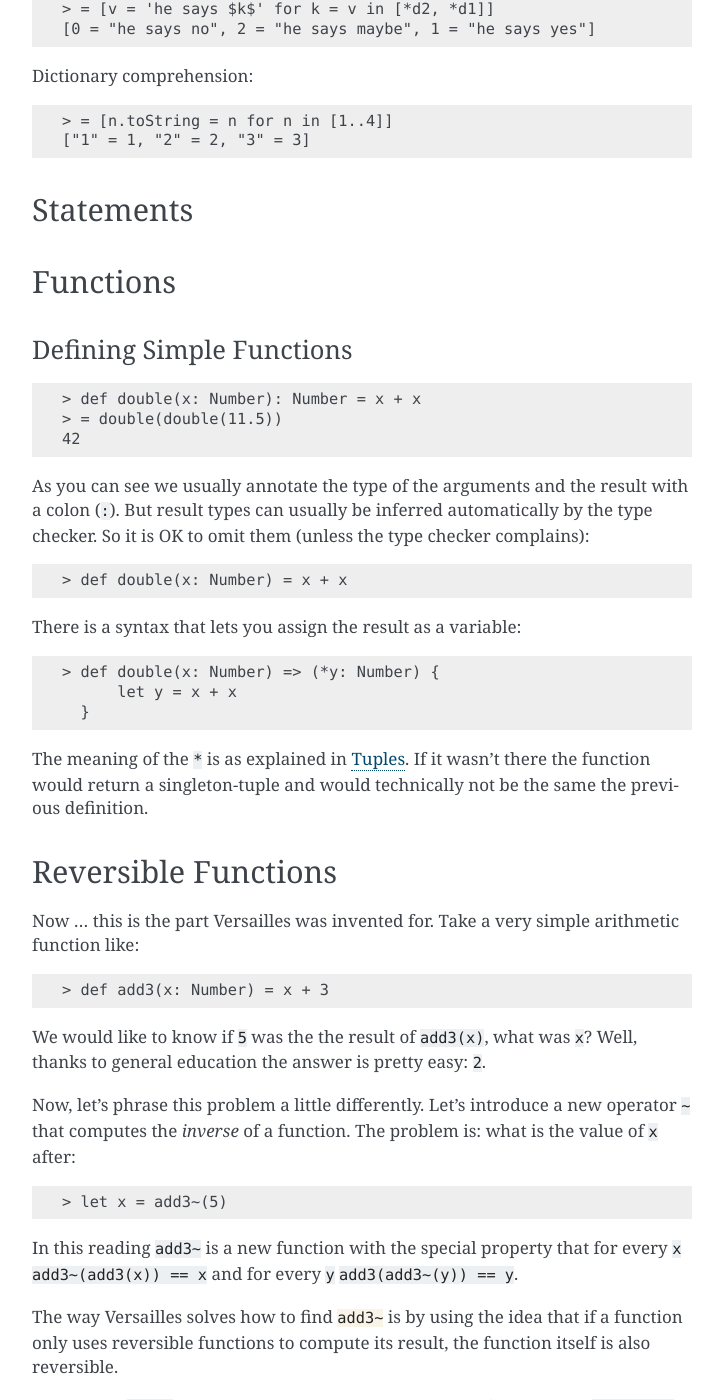
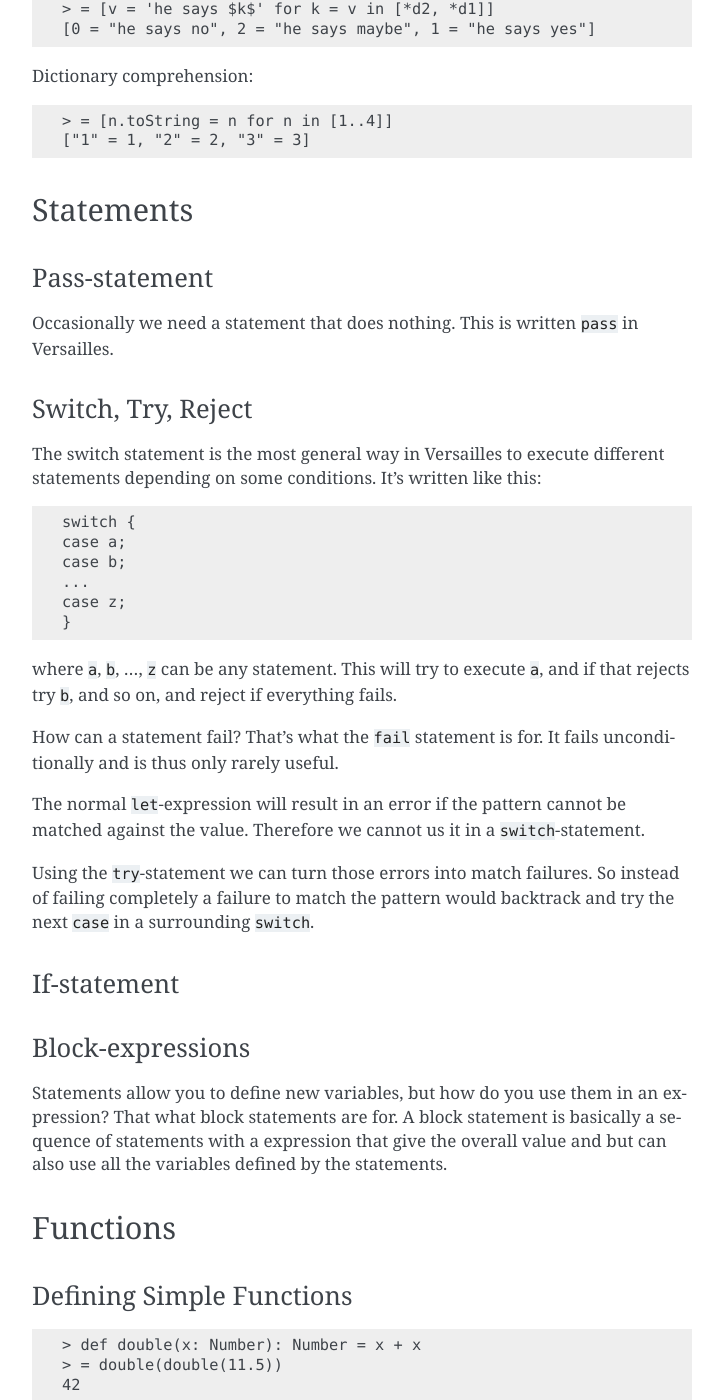
Before and after one commit to stefanbohne/bynar, a Sphinx documentation site: the page built from docs/tutorial.rst, in a window 1280 px wide and 1400 px high, scrolled down 6257 px. Shown: the whole window, without its empty margins (388-1111 px from the left). Built offline with Sphinx 7.4.7, drawn with Linux system fonts in a browser that asks for light colours; some of the changed text lies outside the part shown.

Commit message:
more tutorial

```diff
--- a/docs/tutorial.rst
+++ b/docs/tutorial.rst
@@ -264,15 +264,15 @@ TODO: useful list functions (``range``, ``++``, ``flatten``).
 
 Duplicate::
 
-    > = [42][0, 0, 0, 0}
+    > = [42][0, 0, 0, 0]
     [42, 42, 42, 42]
     > = [4, 2] * 4
     [4, 2, 4, 2, 4, 2, 4, 2]
 
 From mathematics we know set-comprehensions. Versailles also has list-comprehensions::
 
-    > [n * 2 for n from x2]
-    [6, 4, 2]
+    > [n * n for n from [1..10] where is_prime(n)] // squares of prime numbers less than 10
+    [4, 9, 25, 49]
 
 Dictionaries
 ------------
@@ -298,7 +298,49 @@ Dictionary comprehension::
 Statements
 ==========
 
+Pass-statement
+--------------
 
+Occasionally we need a statement that does nothing. This is written ``pass`` in Versailles.
+
+Switch, Try, Reject
+-----------------------
+
+The switch statement is the most general way in Versailles to execute different
+statements depending on some conditions. It's written like this::
+
+	switch {
+	case a;
+	case b;
+	...
+	case z;
+	}
+
+where ``a``, ``b``, ..., ``z`` can be any statement. This will try to execute ``a``,
+and if that rejects try ``b``, and so on, and reject if everything fails.
+
+How can a statement fail? That's what the ``fail`` statement is for. It fails
+unconditionally and is thus only rarely useful.
+
+The normal  ``let``-expression will result in an error if the pattern cannot
+be matched against the value. Therefore we cannot us it in a ``switch``-statement.
+
+Using the ``try``-statement we can turn those errors into match failures.
+So instead of failing completely a failure to match the pattern would backtrack
+and try the next ``case`` in a surrounding ``switch``.
+
+If-statement
+------------
+
+
+
+Block-expressions
+-----------------
+
+Statements allow you to define new variables, but how do you use them in an expression?
+That what block statements are for. A block statement is basically a sequence of
+statements with a expression that give the overall value and but can also use all the
+variables defined by the statements.
 
 Functions
 =========
@@ -318,7 +360,7 @@ by the type checker. So it is OK to omit them (unless the type checker complains
 
     > def double(x: Number) = x + x
 
-There is a syntax that lets you assign the result as a variable::
+There is also a syntax that lets you assign the result as a variable::
 
     > def double(x: Number) => (*y: Number) {
           let y = x + x
```
Also changed, not shown: other parts of docs/tutorial.rst (+2 -2 lines).
